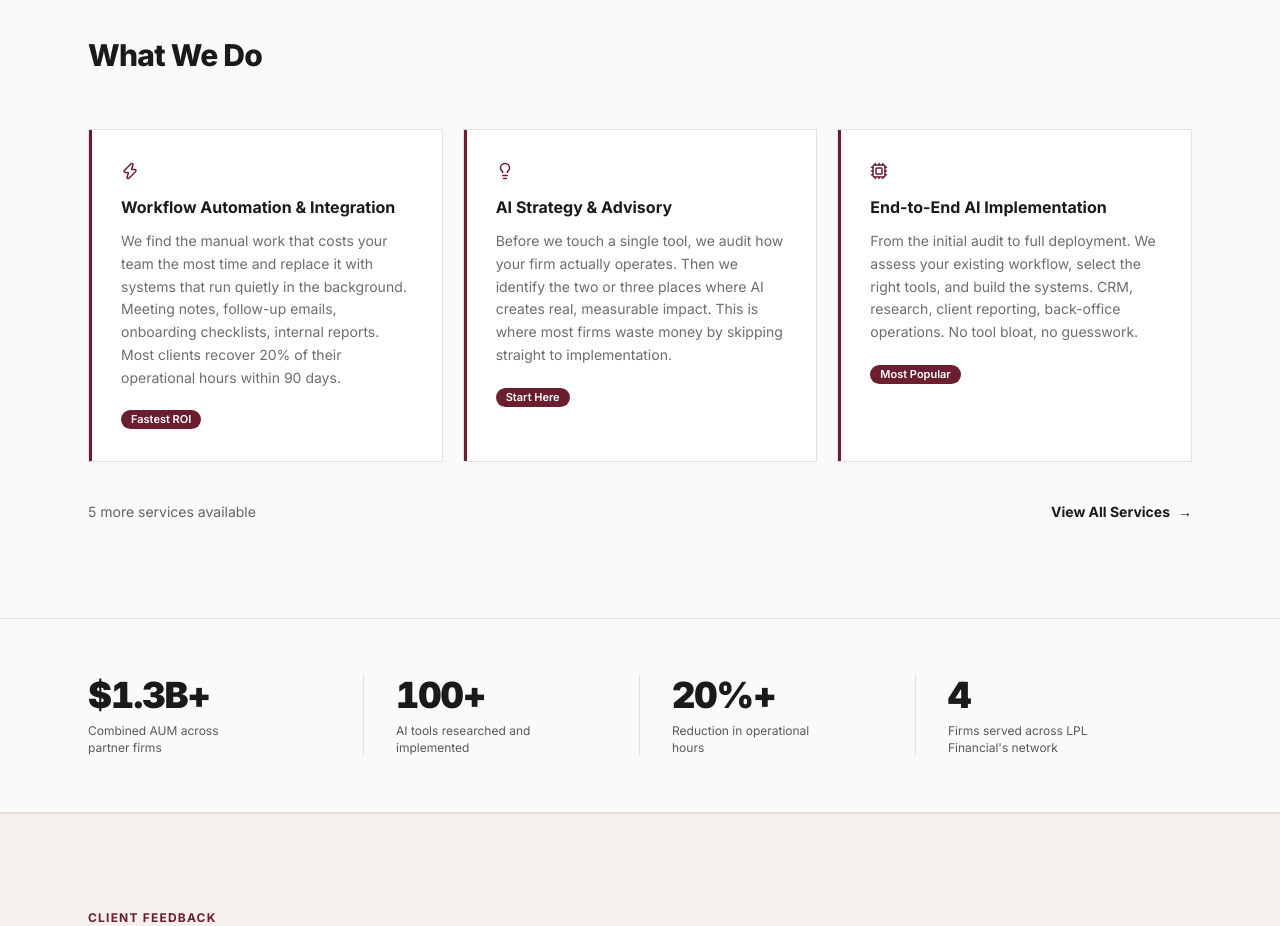
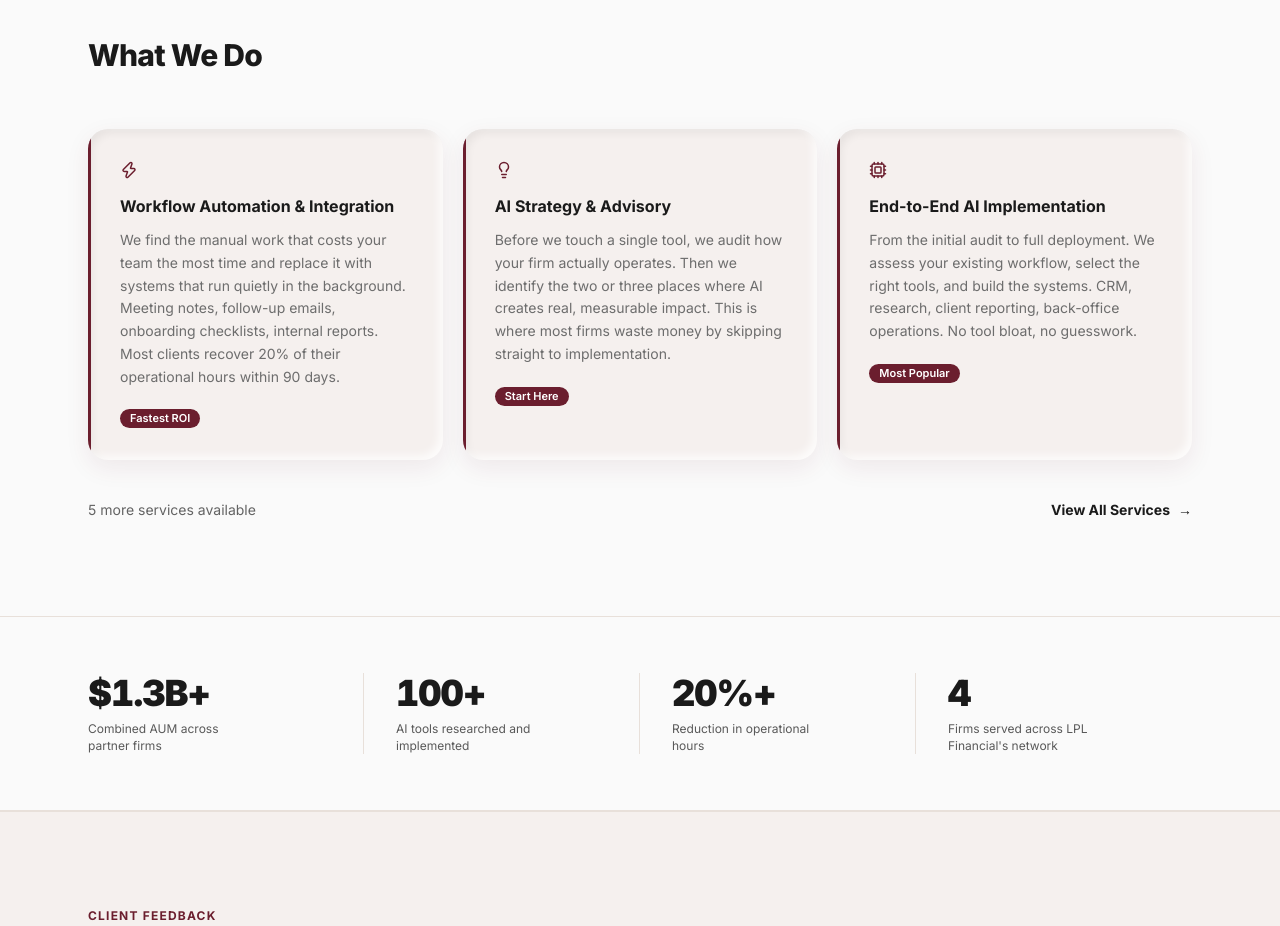
Before and after one commit to vishwarajan08-oss/vishwa-ai-website, a Next.js app: page / in a window 1280 px wide. Shown: the part 860-1786 px from the top of the page. Built offline with nearby package versions, Linux system fonts and the light colour scheme.

Commit message:
feat: clay treatment on service cards
Replace flat white borders with rounded-[20px] + triple-layer clay
shadows on both ServiceCard and FullServiceCard. bg-bg-alt base
gives the inset highlights contrast against the #FAFAFA page bg.

Co-Authored-By: Claude Sonnet 4.6 <noreply@anthropic.com>

```diff
--- a/components/Services.js
+++ b/components/Services.js
@@ -9,6 +9,9 @@ import { Zap, Lightbulb, Cpu, Heart, RefreshCw, Shield, Search, Globe } from "lu
 const iconMap = { Zap, Lightbulb, Cpu, Heart, RefreshCw, Shield, Search, Globe };
 
 const EASE = [0.25, 0.46, 0.45, 0.94];
+
+const SHADOW_CLAY = "0 8px 24px rgba(107,30,46,0.08), inset -4px -4px 8px rgba(255,255,255,0.8), inset 4px 4px 8px rgba(0,0,0,0.06)";
+const SHADOW_CLAY_HOVER = "0 14px 36px rgba(107,30,46,0.12), inset -5px -5px 10px rgba(255,255,255,0.85), inset 5px 5px 10px rgba(0,0,0,0.08)";
 
 const slideInLeft = {
   hidden: { opacity: 0, x: -32 },
@@ -58,12 +61,11 @@ function ServiceCard({ service, index }) {
     <motion.div
       custom={index}
       variants={cardVariant}
-      className="relative bg-white border border-divider group cursor-default overflow-hidden"
-      style={{ padding: "2rem" }}
+      className="relative bg-bg-alt group cursor-default overflow-hidden rounded-[20px]"
+      style={{ padding: "2rem", boxShadow: SHADOW_CLAY }}
       whileHover={{
-        y: -6,
-        boxShadow: "0 16px 48px rgba(107,30,46,0.10)",
-        backgroundColor: "#F8F6F5",
+        y: -4,
+        boxShadow: SHADOW_CLAY_HOVER,
         transition: { duration: 0.25, ease: EASE },
       }}
     >
@@ -121,12 +123,11 @@ function FullServiceCard({ service, index }) {
       initial="hidden"
       whileInView="visible"
       viewport={{ once: true, margin: "-80px" }}
-      className="relative bg-white border border-divider group cursor-default overflow-hidden"
-      style={{ padding: "2.5rem" }}
+      className="relative bg-bg-alt group cursor-default overflow-hidden rounded-[20px]"
+      style={{ padding: "2.5rem", boxShadow: SHADOW_CLAY }}
       whileHover={{
-        y: -6,
-        boxShadow: "0 16px 48px rgba(107,30,46,0.10)",
-        backgroundColor: "#F8F6F5",
+        y: -4,
+        boxShadow: SHADOW_CLAY_HOVER,
         transition: { duration: 0.25, ease: EASE },
       }}
     >
```
